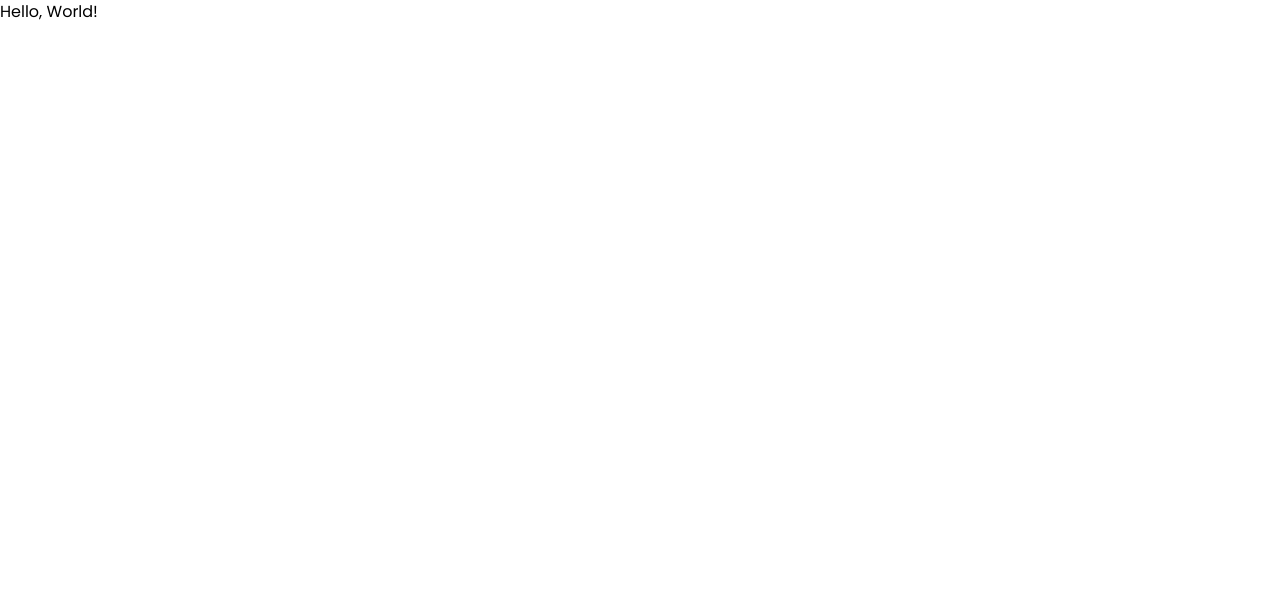
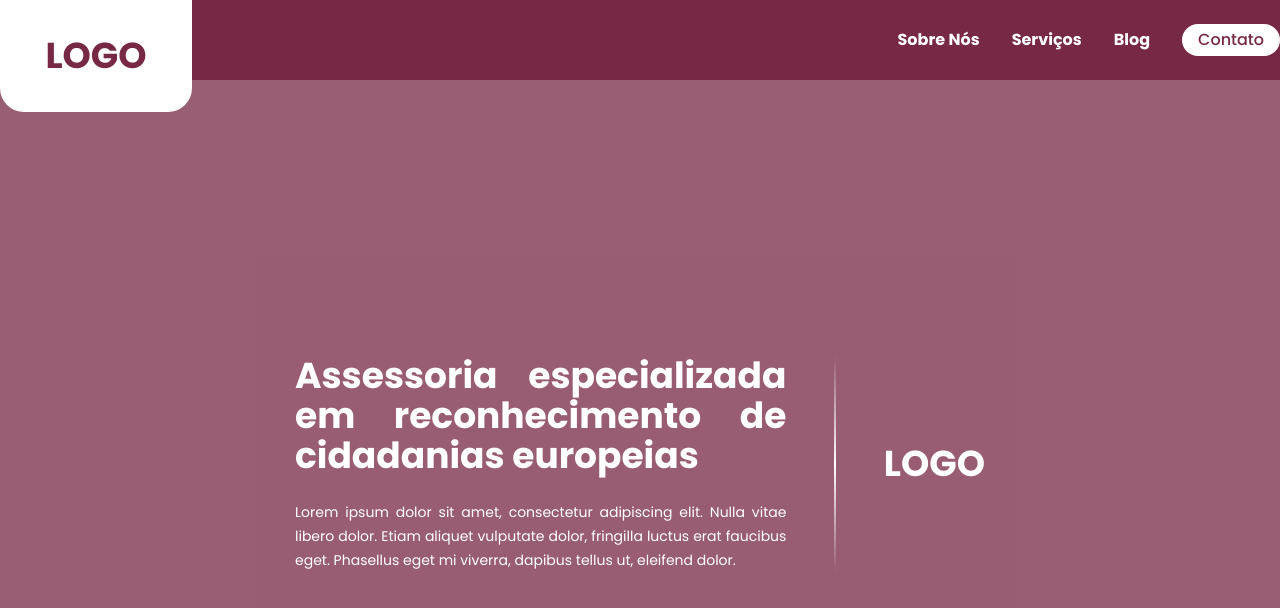
Before and after one commit to leandrozaia/europea-cidadanias, a Next.js app: page / in a window 1280 px wide. Shown: the top 608 px of the page. Built offline with nearby package versions, Linux system fonts and the light colour scheme.

Commit message:
feat: add header and banner components with responsiveness

```diff
--- /dev/null
+++ b/src/components/Banner.tsx
@@ -0,0 +1,16 @@
+export function Banner() {
+  return (
+    <div className="w-full h-[768px] bg-main opacity-75 flex justify-center items-center">
+      <div className="flex max-w-[690px] gap-12 flex-col-reverse md:flex-row px-4 md:px-0">
+        <div>
+          <h2 className="text-white font-bold text-2xl sm:text-4xl text-justify">Assessoria especializada em reconhecimento de cidadanias europeias</h2>
+          <p className="text-white text-xs sm:text-sm mt-6 leading-5 sm:leading-6 text-justify">Lorem ipsum dolor sit amet, consectetur adipiscing elit. Nulla vitae libero dolor. Etiam aliquet vulputate dolor, fringilla luctus erat faucibus eget. Phasellus eget mi viverra, dapibus tellus ut, eleifend dolor.</p>
+        </div>
+        <div className="w-full md:w-1 h-[2px] md:h-[216px] bg-gradient-to-r md:bg-gradient-to-b from-main via-white to-main" />
+        <div className="flex items-center justify-center">
+          <h1 className="text-white text-4xl font-bold">LOGO</h1>
+        </div>
+      </div>
+    </div>
+  )
+}
--- /dev/null
+++ b/src/components/Header.tsx
@@ -0,0 +1,46 @@
+import Link from "next/link"
+import { MdMenu } from "react-icons/md"
+import { useState } from "react"
+
+export function Header() {
+  const [show, setShow] = useState(false)
+
+  return (
+    <header className="w-full bg-main fixed z-50 top-0">
+      <div className="max-w-7xl mx-auto py-6 relative flex justify-end px-4 xl:px-0">
+        <div className="w-36 sm:w-48 h-24 sm:h-28 rounded-b-3xl bg-white top-0 left-4 xl:left-0 absolute z-10 flex justify-center items-center">
+          <h1 className="text-main text-4xl font-bold">LOGO</h1>
+        </div>
+        <nav className="hidden sm:flex gap-8 items-center">
+          <Link className="text-white font-bold" href="#">
+            Sobre Nós
+          </Link>
+          <Link className="text-white font-bold" href="#">
+            Serviços
+          </Link>
+          <Link className="text-white font-bold" href="#">
+            Blog
+          </Link>
+          <Link className="text-main font-medium bg-white rounded-3xl px-4 py-1" href="#">
+            Contato
+          </Link>
+        </nav>
+        <MdMenu onClick={() => setShow(prev => !prev)} className="flex sm:hidden w-6 h-6 text-white" />
+      </div>
+      {show && <nav className="flex flex-col sm:hidden bg-white">
+        <Link className="text-white bg-main opacity-75 font-medium p-8" href="#">
+          Serviços
+        </Link>
+        <Link className="text-main bg-white font-medium p-8" href="#">
+          Sobre Nós
+        </Link>
+        <Link className="text-main bg-white font-medium p-8" href="#">
+          Blog
+        </Link>
+        <Link className="text-main bg-white font-medium p-8" href="#">
+          Contato
+        </Link>
+      </nav>}
+    </header>
+  )
+}
--- a/src/pages/index.tsx
+++ b/src/pages/index.tsx
@@ -1,7 +1,13 @@
+import { Header } from '@/components/Header'
+import { Banner } from '@/components/Banner'
+
 export default function Home() {
   return (
-    <main>
-      <h1>Hello, World!</h1>
-    </main>
+    <>
+      <Header />
+      <div className="relative top-[72px] sm:top-[80px]">
+        <Banner />
+      </div>
+    </>
   )
 }
--- a/tailwind.config.ts
+++ b/tailwind.config.ts
@@ -8,11 +8,10 @@ const config: Config = {
   ],
   theme: {
     extend: {
-      backgroundImage: {
-        'gradient-radial': 'radial-gradient(var(--tw-gradient-stops))',
-        'gradient-conic':
-          'conic-gradient(from 180deg at 50% 50%, var(--tw-gradient-stops))',
-      },
+      colors: {
+        main: '#772845',
+        second: '#2f5854',
+      }
     },
   },
   plugins: [],
```
Also changed, not shown: package.json (+5 -4 lines), 1 other file (tests, documents, lock files or other folders).
